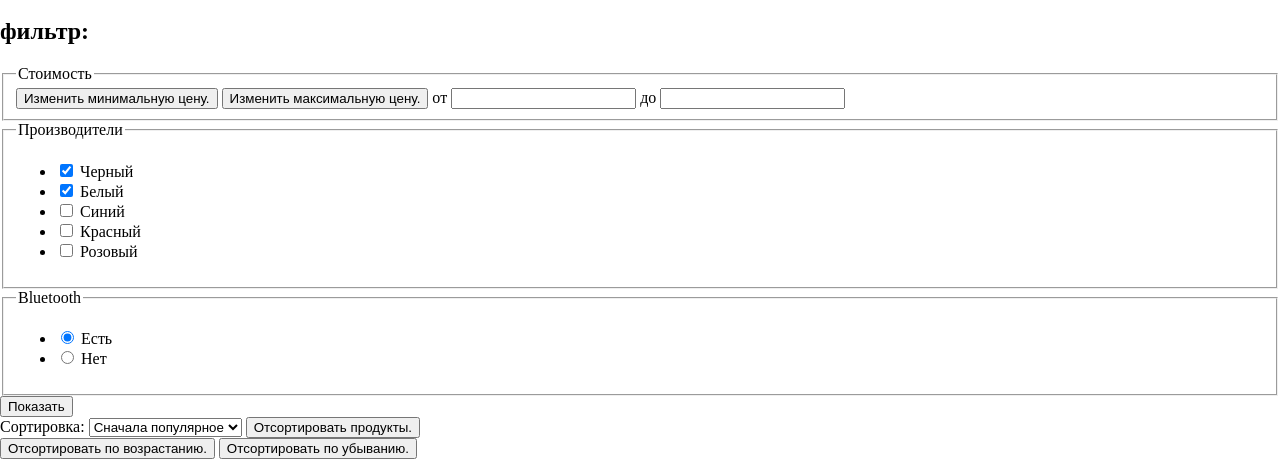
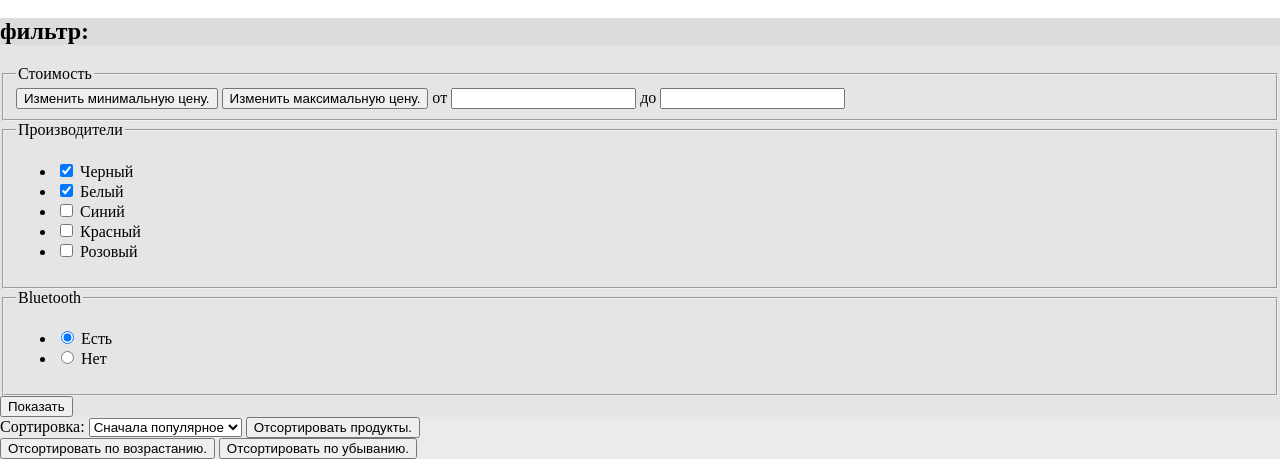
Before and after one commit to vv16vv/1841097-device-32, a plain HTML site: page catalog.html in a window 1280 px wide. Shown: the part 465-937 px from the top of the page. Drawn offline with Linux system fonts and the light colour scheme.

Commit message:
Каталог: добавлены фоны для фильтра и сортировки

```diff
--- a/catalog.html
+++ b/catalog.html
@@ -183,6 +183,7 @@
     </form>
   </section>
   <section class="catalog-content">
+    <header class="catalog-content-header">
       <form class="sorting-type">
         <label class="catalog-sorting-title" for="sorting">Сортировка:</label>
         <select class="select-control" id="sorting" name="sorting">
@@ -198,6 +199,7 @@
       <button class="sorting-button-desc sorting-button-non-selected">
         <span class="visually-hidden">Отсортировать по убыванию.</span>
       </button>
+    </header>
     <ul class="product-list">
       <li class="product-card">
         <a class="product-link" href="#">
--- a/css/style.css
+++ b/css/style.css
@@ -85,3 +85,21 @@ body {
   background-color: #444444;
   color: #ffffff;
 }
+
+/* catalog */
+
+.catalog-filter-title {
+  background-color: #dcdcdc;
+}
+
+.catalog-filter {
+  background-color: #e5e5e5;
+}
+
+.catalog-content-header {
+  background-color: #ebebeb;
+}
+
+.product-pagination {
+  background-color: #ebebeb;
+}
```
Lines whose indentation alone changed are shown as unchanged.
